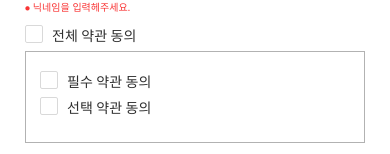
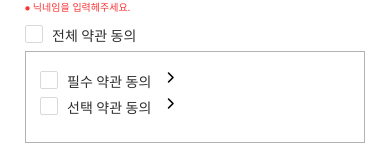
Before and after one commit to yeo-gi/yeogi, a React Native app in the folder frontend/: screen /Signup in a window 390 px wide. Shown: the part 487-641 px from the top of the page. Built offline with nearby package versions, Linux system fonts and the light colour scheme.

Commit message:
feat: 필수 및 선택 약관 페이지 추가

```diff
--- a/frontend/src/components/common/CustomCheckBox.tsx
+++ b/frontend/src/components/common/CustomCheckBox.tsx
@@ -8,10 +8,12 @@ type CheckContent = {
   isChecked: boolean;
   disabled?: boolean;
   onValueChangeHandler?: (checked: boolean) => void;
+  onPress?: () => void;
   children?: React.ReactNode;
   style?: ViewStyle;
   title?: string;
   isBlue?: boolean;
+  marginRight?: number;
 };
 
 export default function CustomCheckBox(props: CheckContent) {
@@ -21,7 +23,10 @@ export default function CustomCheckBox(props: CheckContent) {
     }
   };
 
-  const styles = Styles(props.isBlue);
+  const styles = Styles({
+    isBlue: props.isBlue,
+    marginRight: props.marginRight,
+  });
   const [checkColor, setCheckcolor] = useState('white');
 
   useEffect(() => {
@@ -36,7 +41,7 @@ export default function CustomCheckBox(props: CheckContent) {
     <View style={styles.container}>
       <Pressable
         disabled={props.disabled}
-        onPress={onPressedHandler}
+        onPress={props.onValueChangeHandler ? onPressedHandler : props.onPress}
         style={[styles.checkbox, props.isChecked && styles.checked]}>
         <Entypo name="check" color={checkColor} />
       </Pressable>
@@ -45,12 +50,18 @@ export default function CustomCheckBox(props: CheckContent) {
   );
 }
 
-function Styles(isBlue?: boolean) {
-  const color = isBlue ? customColor.blue : null;
+type Props = {
+  isBlue?: boolean;
+  marginRight?: number;
+};
+
+function Styles(props: Props) {
+  const color = props.isBlue ? customColor.blue : null;
 
   return StyleSheet.create({
     container: {
       flexDirection: 'row',
+      marginRight: props.marginRight ?? 0,
     },
     checkbox: {
       height: 18,
--- a/frontend/src/components/navigation/StackNavigation.tsx
+++ b/frontend/src/components/navigation/StackNavigation.tsx
@@ -6,6 +6,10 @@ import LoginPage from '../../pages/user/LoginPage';
 import SignupPage from '../../pages/user/SignupPage';
 import ChattingPage from '../../pages/community/ChattingPage';
 import ChatListPage from '../../pages/community/ChatListPage';
+import {
+  OptionalAgreementPage,
+  RequiredAgreementPage,
+} from '../../pages/user/AgreementPage';
 
 const Stack = createNativeStackNavigator();
 
@@ -42,6 +46,16 @@ export default function StackNavigation() {
         component={ChatListPage}
         options={{headerShown: false}}
       />
+      <Stack.Screen
+        name="RequriedAgreement"
+        component={RequiredAgreementPage}
+        options={{headerShown: false}}
+      />
+      <Stack.Screen
+        name="OptionalAgreement"
+        component={OptionalAgreementPage}
+        options={{headerShown: false}}
+      />
     </Stack.Navigator>
   );
 }
--- a/frontend/src/components/navigation/useNavi.tsx
+++ b/frontend/src/components/navigation/useNavi.tsx
@@ -8,6 +8,8 @@ export type RootStackParam = {
   Login: undefined;
   Signup: undefined;
   ChatList: undefined;
+  RequriedAgreement: undefined;
+  OptionalAgreement: undefined;
 };
 
 export const useNavi = () => {
--- /dev/null
+++ b/frontend/src/pages/user/AgreementPage.tsx
@@ -0,0 +1,23 @@
+import React from 'react';
+import {ScrollView, Text} from 'react-native';
+import {SafeAreaView} from 'react-native-safe-area-context';
+
+export function RequiredAgreementPage() {
+  return (
+    <SafeAreaView>
+      <ScrollView>
+        <Text>필수 약관 페이지</Text>
+      </ScrollView>
+    </SafeAreaView>
+  );
+}
+
+export function OptionalAgreementPage() {
+  return (
+    <SafeAreaView>
+      <ScrollView>
+        <Text>선택 약관 페이지</Text>
+      </ScrollView>
+    </SafeAreaView>
+  );
+}
--- a/frontend/src/pages/user/SignupPage.tsx
+++ b/frontend/src/pages/user/SignupPage.tsx
@@ -7,6 +7,8 @@ import CustomInput from '../../components/common/CustomInput';
 import CustomCheckBox from '../../components/common/CustomCheckBox';
 import {commonStyles, customColor} from '../../style/common/CommonStyle';
 import ActionBtn from '../../components/common/ActionBtn';
+import Entypo from 'react-native-vector-icons/FontAwesome6';
+import {useNavi} from '../../components/navigation/useNavi';
 
 export default function SignupPage() {
   // 입력 내용
@@ -29,6 +31,7 @@ export default function SignupPage() {
   const [total, setTotal] = useState(false);
   const [required, setRequired] = useState(false);
   const [optional, setOptional] = useState(false);
+  const [clickTotal, setClickTotal] = useState(false);
 
   // 비밀번호 유효성 검사
   useEffect(() => {
@@ -78,6 +81,33 @@ export default function SignupPage() {
       setNicknameMsg('⦁ 닉네임을 입력헤주세요.');
     }
   }, [nickname]);
+
+  // 약관 관련
+  useEffect(() => {
+    if (!clickTotal) {
+      if (required && optional) {
+        setTotal(true);
+      } else {
+        setTotal(false);
+      }
+    } else {
+      setClickTotal(false);
+    }
+  }, [total, required, optional, clickTotal]);
+
+  const totalAgreementFunc = () => {
+    setTotal(!total);
+    if (total) {
+      setRequired(true);
+      setOptional(true);
+    } else {
+      setRequired(false);
+      setOptional(false);
+    }
+    setClickTotal(true);
+  };
+
+  const navigation = useNavi();
 
   return (
     <SafeAreaView style={[ConStyles.container]}>
@@ -139,20 +169,40 @@ export default function SignupPage() {
         <View style={{width: '100%'}}>
           <CustomCheckBox
             isChecked={total}
-            onValueChangeHandler={setTotal}
+            onPress={totalAgreementFunc}
             title="전체 약관 동의"
           />
           <View style={styles.agreement}>
+            <View style={{flexDirection: 'row'}}>
               <CustomCheckBox
                 isChecked={required}
                 onValueChangeHandler={setRequired}
                 title="필수 약관 동의"
+                marginRight={15}
               />
+              <Entypo
+                name="chevron-right"
+                color={'black'}
+                onPress={() => {
+                  navigation.navigate('RequriedAgreement');
+                }}
+              />
+            </View>
+            <View style={{flexDirection: 'row'}}>
               <CustomCheckBox
                 isChecked={optional}
                 onValueChangeHandler={setOptional}
                 title="선택 약관 동의"
+                marginRight={15}
               />
+              <Entypo
+                name="chevron-right"
+                color={'black'}
+                onPress={() => {
+                  navigation.navigate('OptionalAgreement');
+                }}
+              />
+            </View>
           </View>
         </View>
         <ActionBtn
```
Lines whose indentation alone changed are shown as unchanged.
